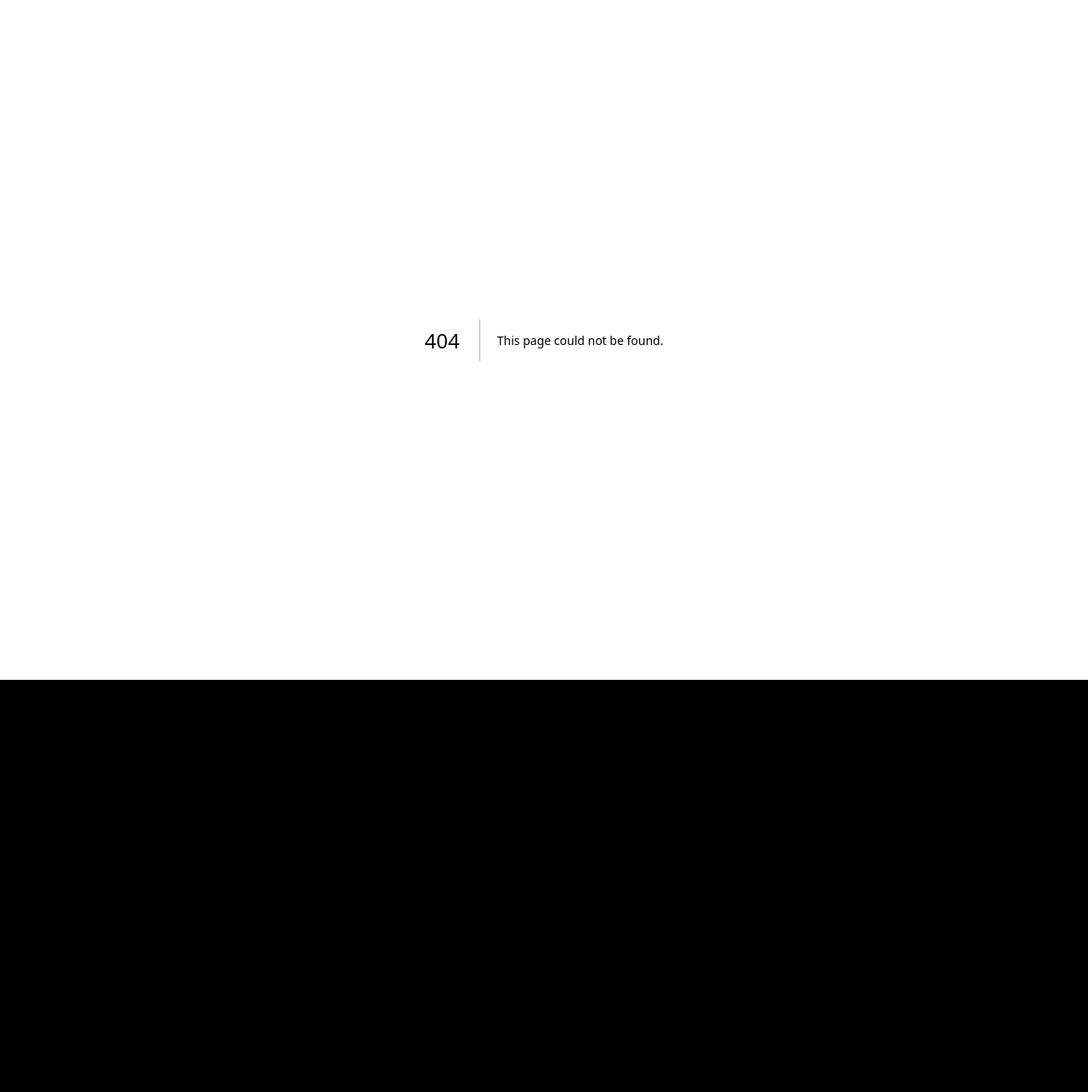
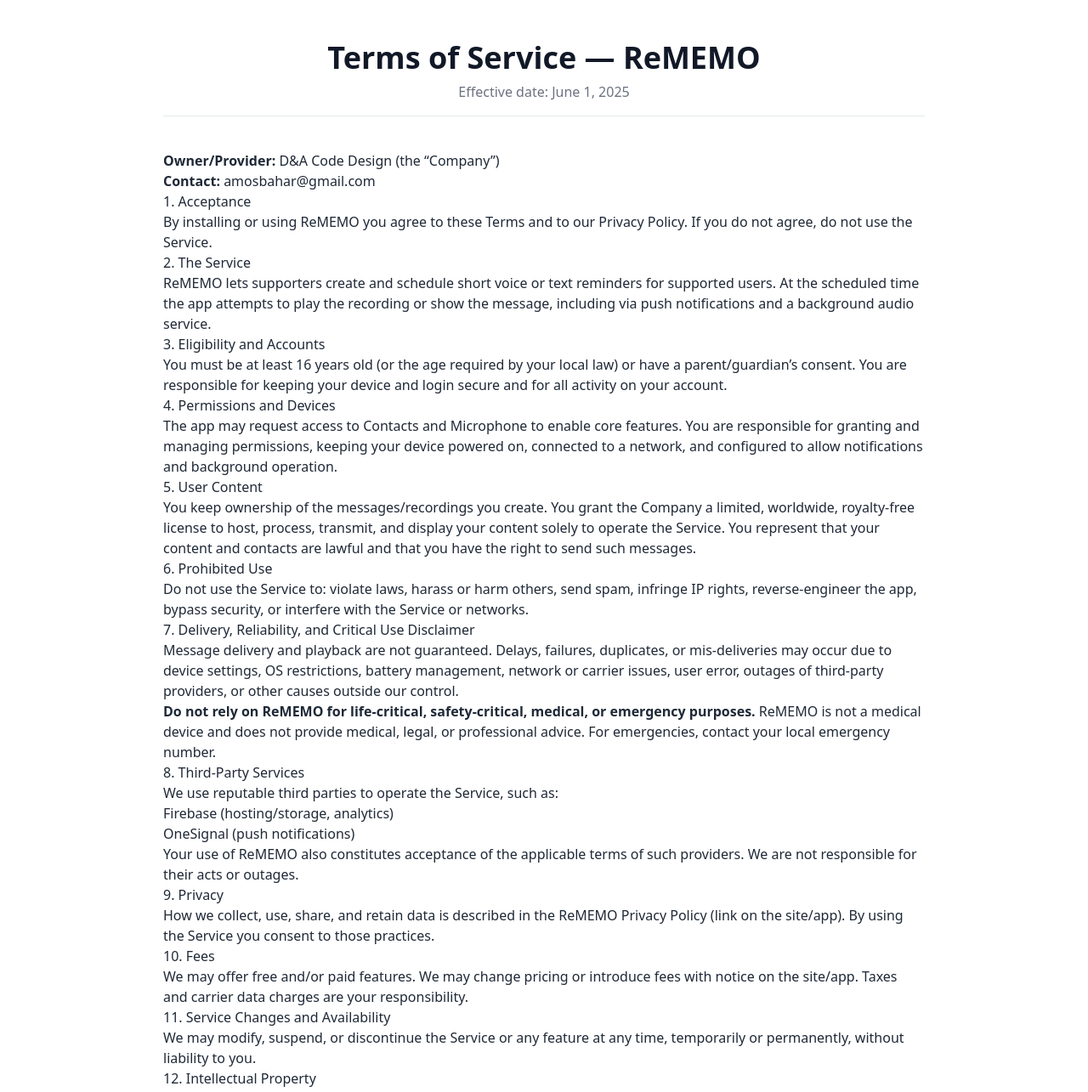
Before and after one commit to AmosRB/d-n-a, a Next.js app: page /terms-of-service-rememo in a window 1280 px wide. Before the commit this address had no page. Shown: the top 1285 px of the page at 85% size. Before the commit the page ends 800 px from the top, so only its background shows below. Built offline with nearby package versions, Linux system fonts and the light colour scheme.

Commit message:
terms of use added

```diff
--- a/src/app/privacy-policy/page.jsx
+++ b/src/app/privacy-policy-tarot.ai/page.jsx
@@ -4,15 +4,21 @@ import Link from 'next/link';
 
 export default function PrivacyPolicyPage() {
   return (
-    <div className="bg-gray-100 text-gray-800 font-sans antialiased">
+    // --- שינוי: רקע לבן וצבע טקסט בסיסי כהה לקריאות מקסימלית ---
+    <div className="bg-white text-gray-800 font-sans antialiased">
       <div className="container mx-auto px-4 sm:px-6 lg:px-8 py-12">
-        <div className="max-w-4xl mx-auto bg-white p-8 rounded-lg shadow-md">
+        {/* --- שינוי: הוסרה המסגרת הלבנה והצל לקבלת מראה שטוח ונקי --- */}
+        <div className="max-w-4xl mx-auto">
 
-          <header className="text-center mb-8 border-b pb-4">
+          <header className="text-center mb-8 border-b border-gray-200 pb-4">
             <h1 className="text-4xl font-extrabold text-gray-900">Privacy Policy</h1>
             <p className="text-gray-500 mt-2">Last updated: August 17, 2025</p>
           </header>
 
+          {/* --- שינוי: שימוש ב-`prose` ו-`prose-lg` לניהול אוטומטי של עיצוב הטקסט.
+                זה מבטיח ריווחים נכונים, גדלי פונט קריאים ועיצוב אחיד לכל האלמנטים.
+                הסרנו את הקלאסים הידניים מכותרות המשנה והפסקאות.
+          */}
           <main className="prose prose-lg max-w-none">
             <p>
               D&A Code Design built the Tarot AI app as a Freemium app. This SERVICE is provided by D&A Code Design at no cost and is intended for use as is.
@@ -27,7 +33,7 @@ export default function PrivacyPolicyPage() {
               The terms used in this Privacy Policy have the same meanings as in our Terms and Conditions, which are accessible at Tarot AI unless otherwise defined in this Privacy Policy.
             </p>
 
-            <h2 className="text-2xl font-bold mt-8">Information Collection and Use</h2>
+            <h2>Information Collection and Use</h2>
             <p>
               For a better experience, while using our Service, we may require you to provide us with certain personally identifiable information, including but not limited to your questions and app usage data. The information that we request will be retained by us and used as described in this privacy policy.
             </p>
@@ -37,41 +43,39 @@ export default function PrivacyPolicyPage() {
             <p>
               The app does use third-party services that may collect information used to identify you. Link to the privacy policy of third-party service providers used by the app:
             </p>
-            <ul className="list-disc list-inside">
-              <li><a href="https://www.google.com/policies/privacy/" target="_blank" rel="noopener noreferrer" className="text-blue-600 hover:underline">Google Play Services</a></li>
-              <li><a href="https://support.google.com/admob/answer/6128543?hl=en" target="_blank" rel="noopener noreferrer" className="text-blue-600 hover:underline">AdMob</a></li>
-              <li><a href="https://firebase.google.com/policies/analytics" target="_blank" rel="noopener noreferrer" className="text-blue-600 hover:underline">Google Analytics for Firebase</a></li>
-              <li><a href="https://firebase.google.com/support/privacy/" target="_blank" rel="noopener noreferrer" className="text-blue-600 hover:underline">Firebase Crashlytics</a></li>
+            <ul>
+              <li><a href="https://www.google.com/policies/privacy/" target="_blank" rel="noopener noreferrer">Google Play Services</a></li>
+              <li><a href="https://support.google.com/admob/answer/6128543?hl=iw" target="_blank" rel="noopener noreferrer">AdMob</a></li>
+              <li><a href="https://firebase.google.com/policies/analytics" target="_blank" rel="noopener noreferrer">Google Analytics for Firebase</a></li>
+              <li><a href="https://firebase.google.com/support/privacy/" target="_blank" rel="noopener noreferrer">Firebase Crashlytics</a></li>
             </ul>
 
-            {/* --- הסעיף החדש שהוספנו --- */}
-            <h2 className="text-2xl font-bold mt-8">User Data Deletion</h2>
+            <h2>User Data Deletion</h2>
             <p>
-              In accordance with platform policies (such as Meta/Facebook), we provide a way for you to request the deletion of your data. If you wish to delete your account and the associated data from the Tarot AI app, please send an email to <a href="mailto:amosbahar@gmail.com" className="text-blue-600 hover:underline">amosbahar@gmail.com</a> with the subject line "User Data Deletion Request".
+              In accordance with platform policies (such as Meta/Facebook), we provide a way for you to request the deletion of your data. If you wish to delete your account and the associated data from the Tarot AI app, please send an email to <a href="mailto:amosbahar@gmail.com">amosbahar@gmail.com</a> with the subject line "User Data Deletion Request".
             </p>
             <p>
               We will process your request and confirm the deletion of your data in a timely manner.
             </p>
-            {/* --- סוף הסעיף החדש --- */}
 
-            <h2 className="text-2xl font-bold mt-8">Log Data</h2>
+            <h2>Log Data</h2>
             <p>
               We want to inform you that whenever you use our Service, in a case of an error in the app we collect data and information (through third-party products) on your phone called Log Data. This Log Data may include information such as your device Internet Protocol (“IP”) address, device name, operating system version, the configuration of the app when utilizing our Service, the time and date of your use of the Service, and other statistics.
             </p>
 
-            <h2 className="text-2xl font-bold mt-8">Security</h2>
+            <h2>Security</h2>
             <p>
               We value your trust in providing us your Personal Information, thus we are striving to use commercially acceptable means of protecting it. But remember that no method of transmission over the internet, or method of electronic storage is 100% secure and reliable, and we cannot guarantee its absolute security.
             </p>
 
-            <h2 className="text-2xl font-bold mt-8">Changes to This Privacy Policy</h2>
+            <h2>Changes to This Privacy Policy</h2>
             <p>
               We may update our Privacy Policy from time to time. Thus, you are advised to review this page periodically for any changes. We will notify you of any changes by posting the new Privacy Policy on this page.
             </p>
 
-            <h2 className="text-2xl font-bold mt-8">Contact Us</h2>
+            <h2>Contact Us</h2>
             <p>
-              If you have any questions or suggestions about our Privacy Policy, do not hesitate to contact us at <a href="mailto:amosbahar@gmail.com" className="text-blue-600 hover:underline">amosbahar@gmail.com</a>.
+              If you have any questions or suggestions about our Privacy Policy, do not hesitate to contact us at <a href="mailto:amosbahar@gmail.com">amosbahar@gmail.com</a>.
             </p>
           </main>
         </div>
--- a/src/app/tarot-ai/page.jsx
+++ b/src/app/tarot-ai/page.jsx
@@ -123,10 +123,10 @@ export default function TarotAiHomePage() {
             © {new Date().getFullYear()} D&A Code Design. All rights reserved.
           </p>
           <div className="flex justify-center items-center space-x-6">
-            <Link href="/privacy-policy" className="text-purple-400 hover:text-purple-300 transition-colors">
+            <Link href="/privacy-policy-tarot.ai" className="text-purple-400 hover:text-purple-300 transition-colors">
               Privacy Policy
             </Link>
-            <Link href="/terms-of-service" className="text-purple-400 hover:text-purple-300 transition-colors">
+            <Link href="/terms-of-service-tarot.ai" className="text-purple-400 hover:text-purple-300 transition-colors">
               Terms of Service
             </Link>
           </div>
--- /dev/null
+++ b/src/app/terms-of-service-rememo/page.jsx
@@ -0,0 +1,97 @@
+// app/terms-of-service-rememo/page.jsx
+import React from 'react';
+
+export default function TermsOfServicePage() {
+  // תאריך היום משמש כתאריך התחולה. ניתן לשנות לפי הצורך.
+  const effectiveDate = new Date().toLocaleDateString('en-US', {
+    year: 'numeric',
+    month: 'long',
+    day: 'numeric',
+  });
+
+  return (
+    <div className="bg-white text-gray-800 font-sans antialiased">
+      <div className="container mx-auto px-4 sm:px-6 lg:px-8 py-12">
+        <div className="max-w-4xl mx-auto">
+
+          <header className="text-center mb-10 border-b border-gray-200 pb-4">
+            <h1 className="text-4xl font-extrabold text-gray-900">Terms of Service — ReMEMO</h1>
+            <p className="text-gray-500 mt-2">Effective date: {effectiveDate}</p>
+          </header>
+
+          <main className="prose prose-lg max-w-none">
+            <p><strong>Owner/Provider:</strong> D&A Code Design (the “Company”)</p>
+            <p><strong>Contact:</strong> <a href="mailto:amosbahar@gmail.com">amosbahar@gmail.com</a></p>
+
+            <h2>1. Acceptance</h2>
+            <p>By installing or using ReMEMO you agree to these Terms and to our Privacy Policy. If you do not agree, do not use the Service.</p>
+
+            <h2>2. The Service</h2>
+            <p>ReMEMO lets supporters create and schedule short voice or text reminders for supported users. At the scheduled time the app attempts to play the recording or show the message, including via push notifications and a background audio service.</p>
+
+            <h2>3. Eligibility and Accounts</h2>
+            <p>You must be at least 16 years old (or the age required by your local law) or have a parent/guardian’s consent. You are responsible for keeping your device and login secure and for all activity on your account.</p>
+
+            <h2>4. Permissions and Devices</h2>
+            <p>The app may request access to Contacts and Microphone to enable core features. You are responsible for granting and managing permissions, keeping your device powered on, connected to a network, and configured to allow notifications and background operation.</p>
+
+            <h2>5. User Content</h2>
+            <p>You keep ownership of the messages/recordings you create. You grant the Company a limited, worldwide, royalty-free license to host, process, transmit, and display your content solely to operate the Service. You represent that your content and contacts are lawful and that you have the right to send such messages.</p>
+
+            <h2>6. Prohibited Use</h2>
+            <p>Do not use the Service to: violate laws, harass or harm others, send spam, infringe IP rights, reverse-engineer the app, bypass security, or interfere with the Service or networks.</p>
+
+            <h2>7. Delivery, Reliability, and Critical Use Disclaimer</h2>
+            <p>Message delivery and playback are not guaranteed. Delays, failures, duplicates, or mis-deliveries may occur due to device settings, OS restrictions, battery management, network or carrier issues, user error, outages of third-party providers, or other causes outside our control.</p>
+            <p><strong>Do not rely on ReMEMO for life-critical, safety-critical, medical, or emergency purposes.</strong> ReMEMO is not a medical device and does not provide medical, legal, or professional advice. For emergencies, contact your local emergency number.</p>
+
+            <h2>8. Third-Party Services</h2>
+            <p>We use reputable third parties to operate the Service, such as:</p>
+            <ul>
+              <li>Firebase (hosting/storage, analytics)</li>
+              <li>OneSignal (push notifications)</li>
+            </ul>
+            <p>Your use of ReMEMO also constitutes acceptance of the applicable terms of such providers. We are not responsible for their acts or outages.</p>
+
+            <h2>9. Privacy</h2>
+            <p>How we collect, use, share, and retain data is described in the ReMEMO Privacy Policy (link on the site/app). By using the Service you consent to those practices.</p>
+
+            <h2>10. Fees</h2>
+            <p>We may offer free and/or paid features. We may change pricing or introduce fees with notice on the site/app. Taxes and carrier data charges are your responsibility.</p>
+
+            <h2>11. Service Changes and Availability</h2>
+            <p>We may modify, suspend, or discontinue the Service or any feature at any time, temporarily or permanently, without liability to you.</p>
+
+            <h2>12. Intellectual Property</h2>
+            <p>The Service, software, and brand (excluding your content) are owned by the Company and protected by IP laws. You receive a personal, non-exclusive, non-transferable, revocable license to use the app in accordance with these Terms.</p>
+
+            <h2>13. Termination</h2>
+            <p>You may stop using the Service at any time. We may suspend or terminate access immediately for any breach or suspected misuse. Upon termination, your license ends and certain provisions (including disclaimers and limitations of liability) survive.</p>
+
+            <h2>14. Disclaimers</h2>
+            <p>THE SERVICE IS PROVIDED “AS IS” AND “AS AVAILABLE.” WE DISCLAIM ALL WARRANTIES, EXPRESS OR IMPLIED, INCLUDING MERCHANTABILITY, FITNESS FOR A PARTICULAR PURPOSE, AND NON-INFRINGEMENT. We do not warrant uninterrupted, timely, secure, or error-free operation, or that messages will be delivered or played.</p>
+
+            <h2>15. Limitation of Liability</h2>
+            <p>TO THE MAXIMUM EXTENT PERMITTED BY LAW, THE COMPANY AND ITS OFFICERS, EMPLOYEES, AND CONTRACTORS SHALL NOT BE LIABLE FOR: (a) INDIRECT, INCIDENTAL, SPECIAL, CONSEQUENTIAL, EXEMPLARY, OR PUNITIVE DAMAGES; (b) LOSS OF DATA, PROFITS, GOODWILL, OR REPUTATION; (c) ANY FAILURE OR DELAY OF MESSAGES/NOTIFICATIONS; (d) DEVICE, NETWORK, OR THIRD-PARTY OUTAGES.</p>
+            <p>Our total aggregate liability for any claim shall not exceed the greater of US$50 or the amount you paid to use the Service in the 12 months preceding the claim.</p>
+
+            <h2>16. Indemnification</h2>
+            <p>You agree to defend, indemnify, and hold the Company harmless from claims, damages, losses, and expenses (including reasonable attorneys’ fees) arising from your use of the Service, your content, or your breach of these Terms or applicable law.</p>
+
+            <h2>17. Account and Data Deletion</h2>
+            <p>You may request deletion of your account and data via the public “ReMEMO account & data delete” page on the site or by emailing <a href="mailto:amosbahar@gmail.com">amosbahar@gmail.com</a>. We may retain limited records as required by law or for legitimate business purposes.</p>
+
+            <h2>18. Governing Law and Venue</h2>
+            <p>These Terms are governed by the laws of the State of Israel, without regard to conflict-of-law rules. The exclusive jurisdiction and venue shall be the competent courts in Tel-Aviv–Jaffa, Israel.</p>
+
+            <h2>19. Changes to Terms</h2>
+            <p>We may update these Terms from time to time. Material changes will be posted on the site/app with a revised Effective Date. Your continued use after changes becomes your acceptance of the updated Terms.</p>
+
+            <h2>20. Miscellaneous</h2>
+            <p>If any provision is found unenforceable, the remainder remains in effect. These Terms constitute the entire agreement between you and the Company regarding the Service and supersede prior agreements on this subject. You may not assign these Terms without our consent.</p>
+          </main>
+        </div>
+      </div>
+    </div>
+  );
+}
```
Also changed, not shown: src/app/terms-of-service-tarot.ai/page.jsx (renamed from src/app/terms-of-service/page.jsx).
